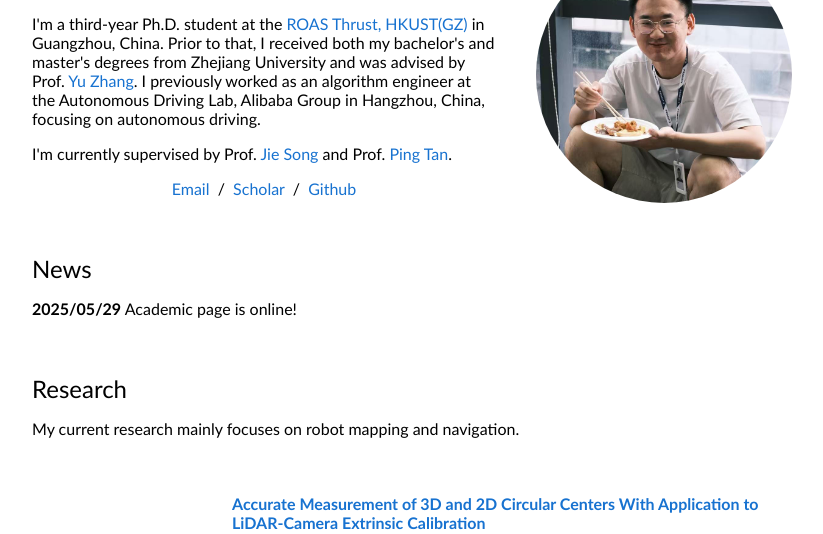
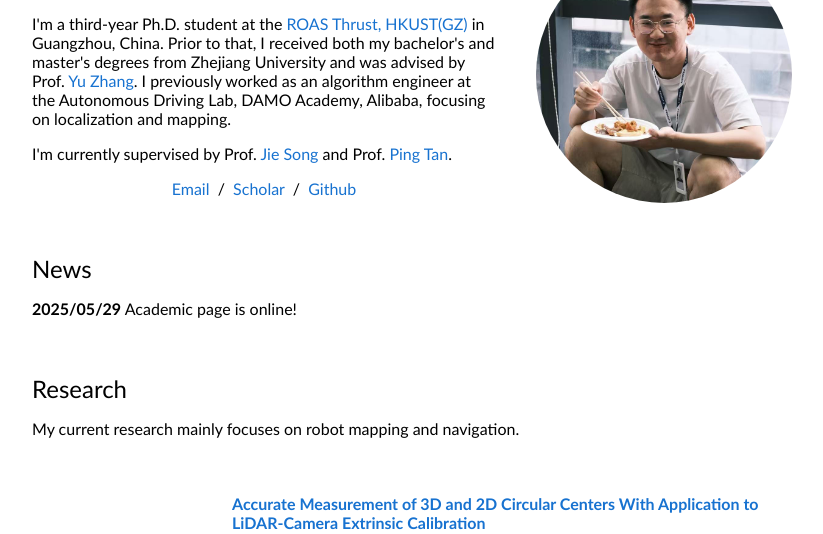
Before and after one commit to Eku127/eku127.github.io, a plain HTML site: page index.html in a window 1280 px wide. Shown: the part 93-627 px from the top of the page, without its empty margins (228-1051 px from the left). Drawn offline with Linux system fonts and the light colour scheme.

Commit message:
Update Alibaba research experience

```diff
--- a/index.html
+++ b/index.html
@@ -24,7 +24,7 @@
                 </p>
                 <p>I'm a third-year Ph.D. student at the <a href="https://www.hkust-gz.edu.cn/academics/hubs-and-thrust-areas/systems-hub/robotics-and-autonomous-systems/">ROAS Thrust, HKUST(GZ)</a> in Guangzhou, China.
                   Prior to that, I received both my bachelor's and master's degrees from Zhejiang University and was advised by Prof. <a href="https://person.zju.edu.cn/zhangyu">Yu Zhang</a>.
-                  I previously worked as an algorithm engineer at the Autonomous Driving Lab, Alibaba Group in Hangzhou, China, focusing on autonomous driving.
+                  I previously worked as an algorithm engineer at the Autonomous Driving Lab, DAMO Academy, Alibaba, focusing on localization and mapping.
                 </p>
                 <p>
                   I'm currently supervised by Prof. <a href="https://www.hkust-gz.edu.cn/academics/hubs-and-thrust-areas/systems-hub/robotics-and-autonomous-systems/people/song">Jie Song</a> and Prof. <a href="https://pingtan.people.ust.hk/">Ping Tan</a>.
```
